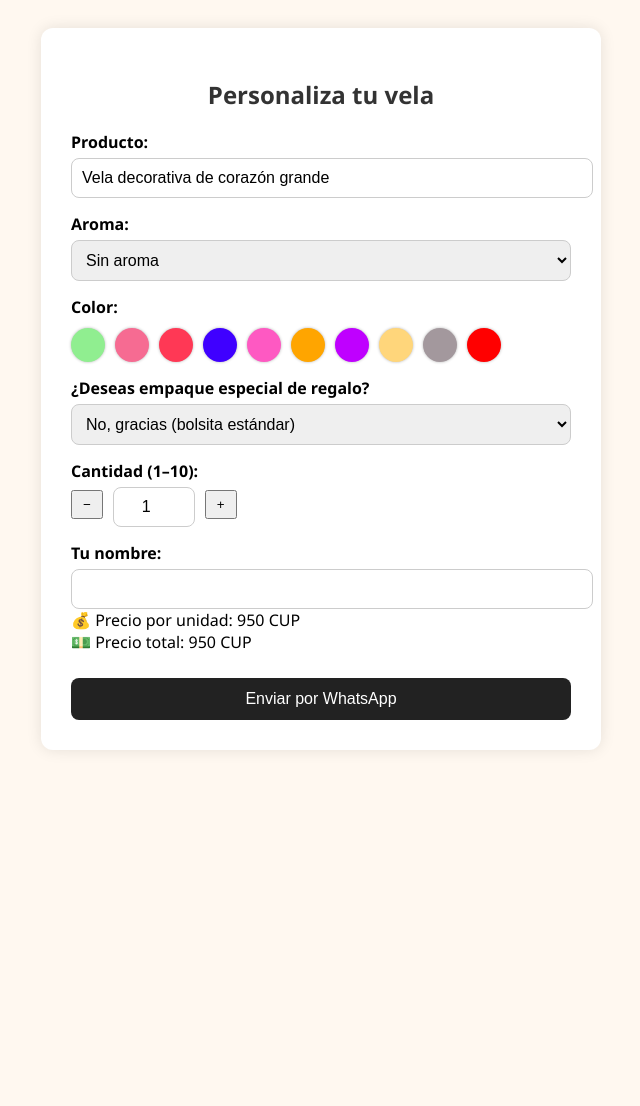
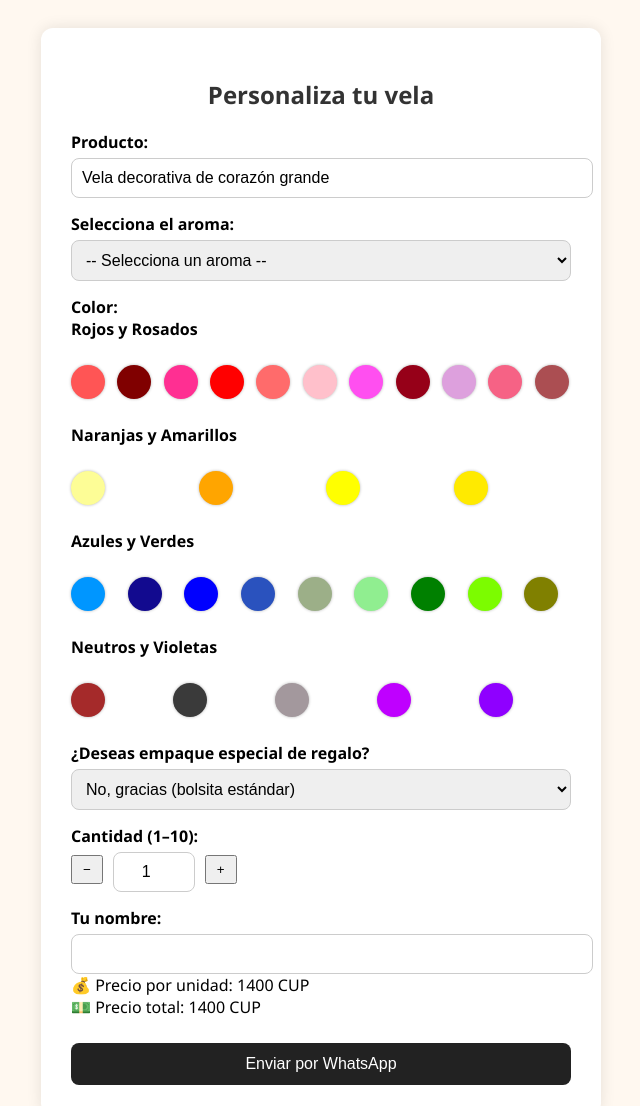
Before and after one commit to Roci01/vela-corazon-grande-aromatica, a plain HTML site: page index.html in a window 1280 px wide. Shown: the top 1106 px of the page, without its empty margins (319-959 px from the left). Before the commit the page ends 800 px from the top, so only its background shows below. Drawn offline with Linux system fonts and the light colour scheme.

Commit message:
Update index.html

```diff
--- a/index.html
+++ b/index.html
@@ -41,25 +41,6 @@
     font-size: 1rem;
   }
 
-    .color-options {
-      display: flex;
-      margin-top: 10px;
-      gap: 10px;
-    }
-
-    .color-circle {
-      width: 30px;
-      height: 30px;
-      border-radius: 50%;
-      cursor: pointer;
-      border: 2px solid transparent;
-      box-shadow: 0 0 3px rgba(0,0,0,0.3);
-    }
-
-    .color-circle.selected {
-      border: 2px solid #000;
-    }
-
   .submit-button {
     width: 100%;
     margin-top: 25px;
@@ -83,6 +64,40 @@
     text-align: center;
     color: #000;
   }
+
+  /* 🎨 COLORES VISUALES */
+  .color-group {
+    margin-bottom: 20px;
+  }
+
+  .color-group-title {
+    font-weight: bold;
+    margin-bottom: 10px;
+  }
+
+  .color-grid {
+    display: grid;
+    grid-template-columns: repeat(auto-fit, minmax(35px, 1fr));
+    gap: 10px;
+  }
+
+  .color-option input {
+    display: none;
+  }
+
+  .color-circle {
+    width: 30px;
+    height: 30px;
+    border-radius: 50%;
+    display: inline-block;
+    border: 2px solid transparent;
+    cursor: pointer;
+    box-shadow: 0 0 3px rgba(0,0,0,0.3);
+  }
+
+  .color-option input:checked + .color-circle {
+    border-color: #000;
+  }
 </style>
 </head>
 <body>
@@ -92,38 +107,87 @@
       <label>Producto:</label>
       <input type="text" id="producto" value="Vela decorativa de corazón grande" readonly />
 
-      <label>Aroma:</label>
-      <select id="aroma" onchange="actualizarPrecio()">
-        <option value="Sin aroma" selected>Sin aroma</option>
-        <option value="Vainilla">Vainilla</option>
-        <option value="Rosa">Rosa</option>
-        <option value="Arbol">Árbol de té</option>
-        <option value="Menta">Menta</option>
-        <option value="Naranja">Naranja dulce</option>
-        <option value="Limón">Limón</option>
-        <option value="Eucalipto">Eucalipto</option>
-        <option value="Romero">Romero</option>
-        <option value="Incienso">Incienso</option>
-        <option value="Lima">Naranja-lima</option>
-        <option value="Tropical">Aroma Tropical</option>
-        <option value="Canela">Canela</option>
-        <option value="Hierba de limón">Hierba de limón</option>
+      <label for="aroma">Selecciona el aroma:</label>
+      <select name="aroma" id="aroma">
+        <option value="">-- Selecciona un aroma --</option>
+        <option value="patchouli">Terroso dulce - Pachuli</option>
+        <option value="sweet orange">Naranja dulce</option>
+        <option value="rose">Rosa</option>
+        <option value="citronella">Hierba cítrica - Citronela</option>
+        <option value="bergamot">Cítrico floral - Bergamota</option>
+        <option value="eucalyptus">Eucalipto</option>
+        <option value="sandalwood">Madera dulce - Sándalo</option>
+        <option value="rosemary">Romero</option>
+        <option value="peppermint">Menta</option>
+        <option value="lavender">Lavanda</option>
+        <option value="tea tree">Árbol de té</option>
+        <option value="clary sage">Hierba suave - Salvia esclarea</option>
+        <option value="chamomile">Manzanilla</option>
+        <option value="jasmine">Jazmín</option>
+        <option value="frankincense">Incienso suave</option>
+        <option value="cinnamon">Canela</option>
+        <option value="geranium">Floral cítrico - Geranio</option>
+        <option value="ylang ylang">Floral dulce exótico - Ylang Ylang</option>
+        <option value="lemon">Limón</option>
       </select>
 
       <label>Color:</label>
-      <div class="color-options" id="colorOptions">
-        <div class="color-circle" style="background-color: #90EE90;" data-color="Verde claro"></div>
-        <div class="color-circle" style="background-color: #f66b92;" data-color="Rosado suave"></div>
-        <div class="color-circle" style="background-color: #ff3855;" data-color="Rojo neón"></div>
-        <div class="color-circle" style="background-color: #3f00ff;" data-color="Azul Ultramarino"></div>
-        <div class="color-circle" style="background-color: #fe59c2;" data-color="Fucsia"></div>
-        <div class="color-circle" style="background-color: #ffa500;" data-color="Naranja"></div>
-        <div class="color-circle" style="background-color: #bf00ff;" data-color="Púrpura"></div>
-        <div class="color-circle" style="background-color: #ffd67b;" data-color="Amarillo pastel"></div>
-        <div class="color-circle" style="background-color: #a3989d;" data-color="Lila grisáceo"></div>
-        <div class="color-circle" style="background-color: red;" data-color="Rojo"></div>
+     <!-- Rojos y Rosados -->
+<div class="color-group">
+  <div class="color-group-title">Rojos y Rosados</div>
+  <div class="color-grid">
+    <label class="color-option"><input type="radio" name="color" value="fluorescent-red" data-nombre="Fluorescent Red"><span class="color-circle" style="background-color:#ff5555;"></span></label>
+    <label class="color-option"><input type="radio" name="color" value="garnet" data-nombre="Garnet"><span class="color-circle" style="background-color:#800000;"></span></label>
+    <label class="color-option"><input type="radio" name="color" value="fluorescent-rose-red" data-nombre="Fluorescent Rose Red"><span class="color-circle" style="background-color:#ff2f92;"></span></label>
+    <label class="color-option"><input type="radio" name="color" value="red" data-nombre="Red"><span class="color-circle" style="background-color:#ff0000;"></span></label>
+    <label class="color-option"><input type="radio" name="color" value="hot-coral" data-nombre="Hot Coral"><span class="color-circle" style="background-color:#ff6b6b;"></span></label>
+    <label class="color-option"><input type="radio" name="color" value="pink" data-nombre="Pink"><span class="color-circle" style="background-color:#ffc0cb;"></span></label>
+    <label class="color-option"><input type="radio" name="color" value="fluorescent-fuchsia" data-nombre="Fluorescent Fuchsia"><span class="color-circle" style="background-color:#ff4ff0;"></span></label>
+    <label class="color-option"><input type="radio" name="color" value="carmine" data-nombre="Carmine"><span class="color-circle" style="background-color:#960018;"></span></label>
+    <label class="color-option"><input type="radio" name="color" value="plum" data-nombre="Plum"><span class="color-circle" style="background-color:#dda0dd;"></span></label>
+    <label class="color-option"><input type="radio" name="color" value="wild-rose" data-nombre="Wild Rose"><span class="color-circle" style="background-color:#f66285;"></span></label>
+    <label class="color-option"><input type="radio" name="color" value="bourbon" data-nombre="Bourbon"><span class="color-circle" style="background-color:#ab4e52;"></span></label>
   </div>
-      <input type="hidden" id="color" />
+</div>
+
+<!-- Naranjas y Amarillos -->
+<div class="color-group">
+  <div class="color-group-title">Naranjas y Amarillos</div>
+  <div class="color-grid">
+    <label class="color-option"><input type="radio" name="color" value="macaron-yellow" data-nombre="Macaron Yellow"><span class="color-circle" style="background-color:#fdfd96;"></span></label>
+    <label class="color-option"><input type="radio" name="color" value="orange" data-nombre="Orange"><span class="color-circle" style="background-color:#ffa500;"></span></label>
+    <label class="color-option"><input type="radio" name="color" value="yellow" data-nombre="Yellow"><span class="color-circle" style="background-color:#ffff00;"></span></label>
+    <label class="color-option"><input type="radio" name="color" value="fluorescent-golden-yellow" data-nombre="Fluorescent Golden Yellow"><span class="color-circle" style="background-color:#ffea00;"></span></label>
+  </div>
+</div>
+
+<!-- Azules y Verdes -->
+<div class="color-group">
+  <div class="color-group-title">Azules y Verdes</div>
+  <div class="color-grid">
+    <label class="color-option"><input type="radio" name="color" value="fluorescent-blue" data-nombre="Fluorescent Blue"><span class="color-circle" style="background-color:#0096ff;"></span></label>
+    <label class="color-option"><input type="radio" name="color" value="ultramarine" data-nombre="Ultramarine"><span class="color-circle" style="background-color:#120a8f;"></span></label>
+    <label class="color-option"><input type="radio" name="color" value="blue" data-nombre="Blue"><span class="color-circle" style="background-color:#0000ff;"></span></label>
+    <label class="color-option"><input type="radio" name="color" value="cerulean-blue" data-nombre="Cerulean Blue"><span class="color-circle" style="background-color:#2a52be;"></span></label>
+    <label class="color-option"><input type="radio" name="color" value="matcha-green" data-nombre="Matcha Green"><span class="color-circle" style="background-color:#9caf88;"></span></label>
+    <label class="color-option"><input type="radio" name="color" value="light-green" data-nombre="Light Green"><span class="color-circle" style="background-color:#90ee90;"></span></label>
+    <label class="color-option"><input type="radio" name="color" value="green" data-nombre="Green"><span class="color-circle" style="background-color:#008000;"></span></label>
+    <label class="color-option"><input type="radio" name="color" value="grass-green" data-nombre="Grass Green"><span class="color-circle" style="background-color:#7cfc00;"></span></label>
+    <label class="color-option"><input type="radio" name="color" value="olive-green" data-nombre="Olive Green"><span class="color-circle" style="background-color:#808000;"></span></label>
+  </div>
+</div>
+
+<!-- Neutros y Violetas -->
+<div class="color-group">
+  <div class="color-group-title">Neutros y Violetas</div>
+  <div class="color-grid">
+    <label class="color-option"><input type="radio" name="color" value="brown" data-nombre="Brown"><span class="color-circle" style="background-color:#a52a2a;"></span></label>
+    <label class="color-option"><input type="radio" name="color" value="black-grey" data-nombre="Black Grey"><span class="color-circle" style="background-color:#3a3a3a;"></span></label>
+    <label class="color-option"><input type="radio" name="color" value="grey-purple" data-nombre="Grey Purple"><span class="color-circle" style="background-color:#a3989d;"></span></label>
+    <label class="color-option"><input type="radio" name="color" value="fluorescent-purple" data-nombre="Fluorescent Purple"><span class="color-circle" style="background-color:#bf00ff;"></span></label>
+    <label class="color-option"><input type="radio" name="color" value="violet" data-nombre="Violet"><span class="color-circle" style="background-color:#8f00ff;"></span></label>
+  </div>
+</div>
 
       <label>¿Deseas empaque especial de regalo?</label>
       <select id="empaqueRegalo" onchange="actualizarPrecio()">
@@ -203,7 +267,8 @@
     function enviarWhatsapp() {
         var producto = document.getElementById('producto').value.trim();
         var aroma = aromaSelect.value.trim();
-        var color = document.getElementById('color').value.trim();
+        var color = document.querySelector('input[name="color"]:checked');
+        color = color ? color.value.trim() : "";;
         var cantidad = parseInt(document.getElementById('cantidad').value.trim(), 10);
         var nombre = document.getElementById('nombre').value.trim();
         var empaque = empaqueSelect.value.trim();
```
Lines whose indentation alone changed are shown as unchanged.
